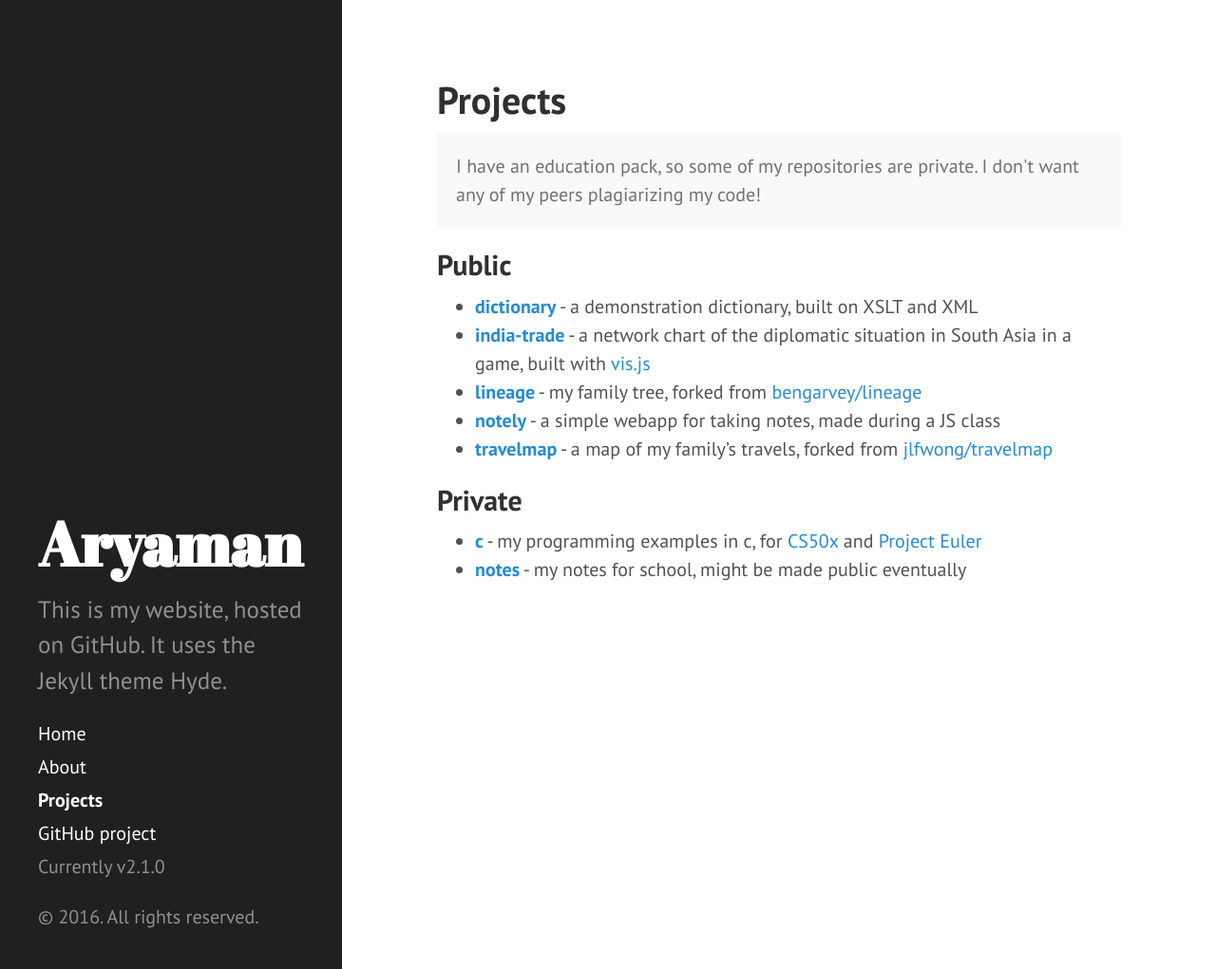
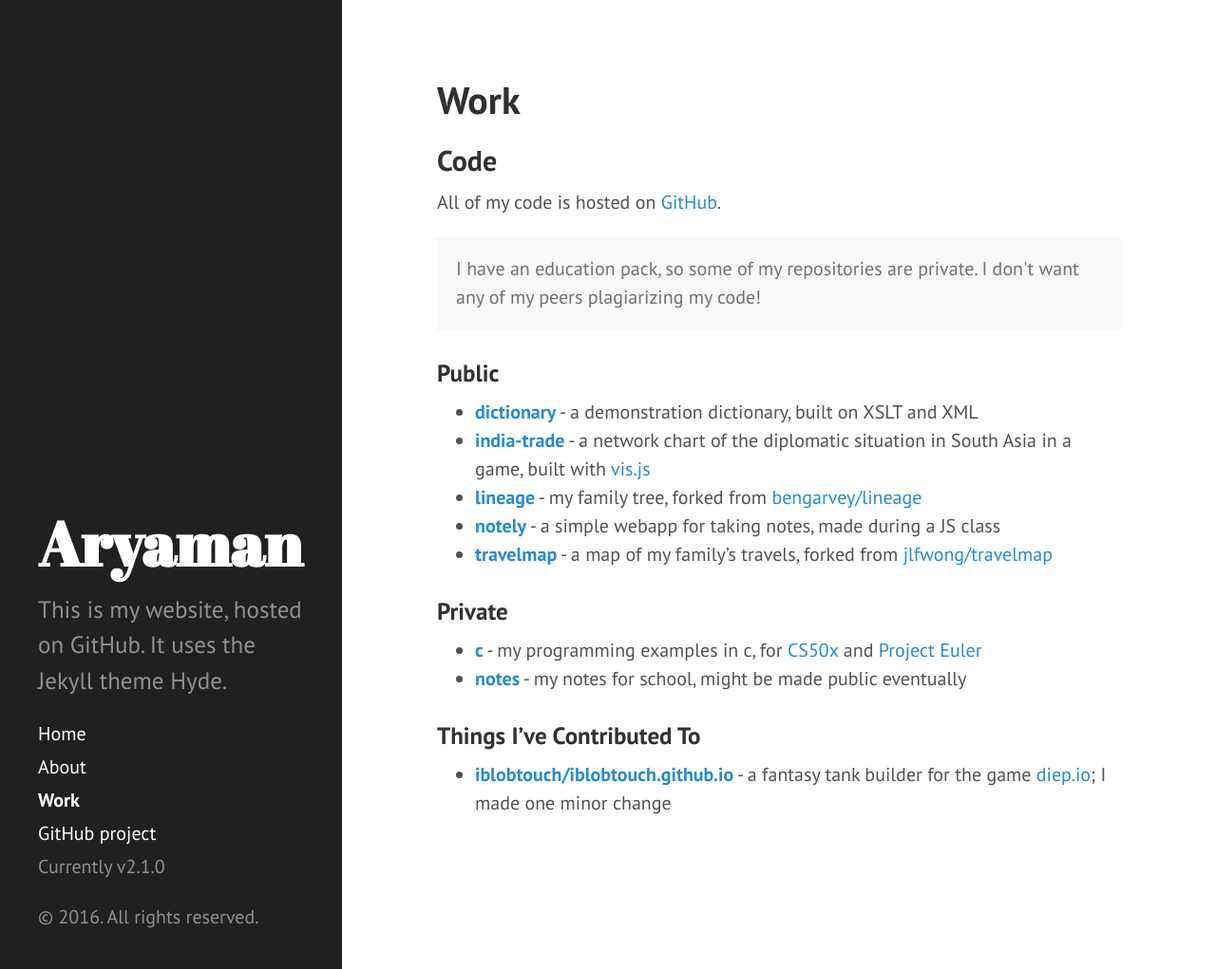
Before and after one commit to aryamanarora/blog, a Jekyll site: the page built from projects.md, in a window 1280 px wide and 1021 px high. Shown: the whole window at 95% size. Built offline with Jekyll 4.4.1, drawn with Linux system fonts in a browser that asks for light colours.

Commit message:
minor changes

```diff
--- a/projects.md
+++ b/projects.md
@@ -1,18 +1,25 @@
 ---
 layout: page
-title: Projects
+title: Work
 ---
+
+## Code
+
+All of my code is hosted on [GitHub](https://github.com/).
 
 <p class="message">I have an education pack, so some of my repositories are private. I don't want any of my peers plagiarizing my code!</p>
 
-## Public
-* **[dictionary]({{ url }}/dictionary)** - a demonstration dictionary, built on XSLT and XML
-* **[india-trade]({{ url }}/india-trade)** - a network chart of the diplomatic situation in South Asia in a game, built with [vis.js](http://visjs.org/)
-* **[lineage]({{ url }}/lineage)** - my family tree, forked from [bengarvey/lineage](https://github.com/bengarvey/lineage)
-* **[notely]({{ url }}/notely)** - a simple webapp for taking notes, made during a JS class
-* **[travelmap]({{ url }}/travelmap)** - a map of my family's travels, forked from [jlfwong/travelmap](https://github.com/jlfwong/travelmap)
+### Public
+* **[dictionary]({{ author.url }}/dictionary)** - a demonstration dictionary, built on XSLT and XML
+* **[india-trade]({{ author.url }}/india-trade)** - a network chart of the diplomatic situation in South Asia in a game, built with [vis.js](http://visjs.org/)
+* **[lineage]({{ author.url }}/lineage)** - my family tree, forked from [bengarvey/lineage](https://github.com/bengarvey/lineage)
+* **[notely]({{ author.url }}/notely)** - a simple webapp for taking notes, made during a JS class
+* **[travelmap]({{ author.url }}/travelmap)** - a map of my family's travels, forked from [jlfwong/travelmap](https://github.com/jlfwong/travelmap)
 
 
-## Private
-* **[c]({{ url }}/c)** - my programming examples in c, for [CS50x](https://cs50.harvard.edu/) and [Project Euler](https://projecteuler.net/archives)
-* **[notes]({{ url }}/notes)** - my notes for school, might be made public eventually
+### Private
+* **[c]({{ author.url }}/c)** - my programming examples in c, for [CS50x](https://cs50.harvard.edu/) and [Project Euler](https://projecteuler.net/archives)
+* **[notes]({{ author.url }}/notes)** - my notes for school, might be made public eventually
+
+### Things I've Contributed To
+* **[iblobtouch/iblobtouch.github.io](https://github.com/iblobtouch/iblobtouch.github.io)** - a fantasy tank builder for the game [diep.io](http://diep.io/); I made one minor change
```
